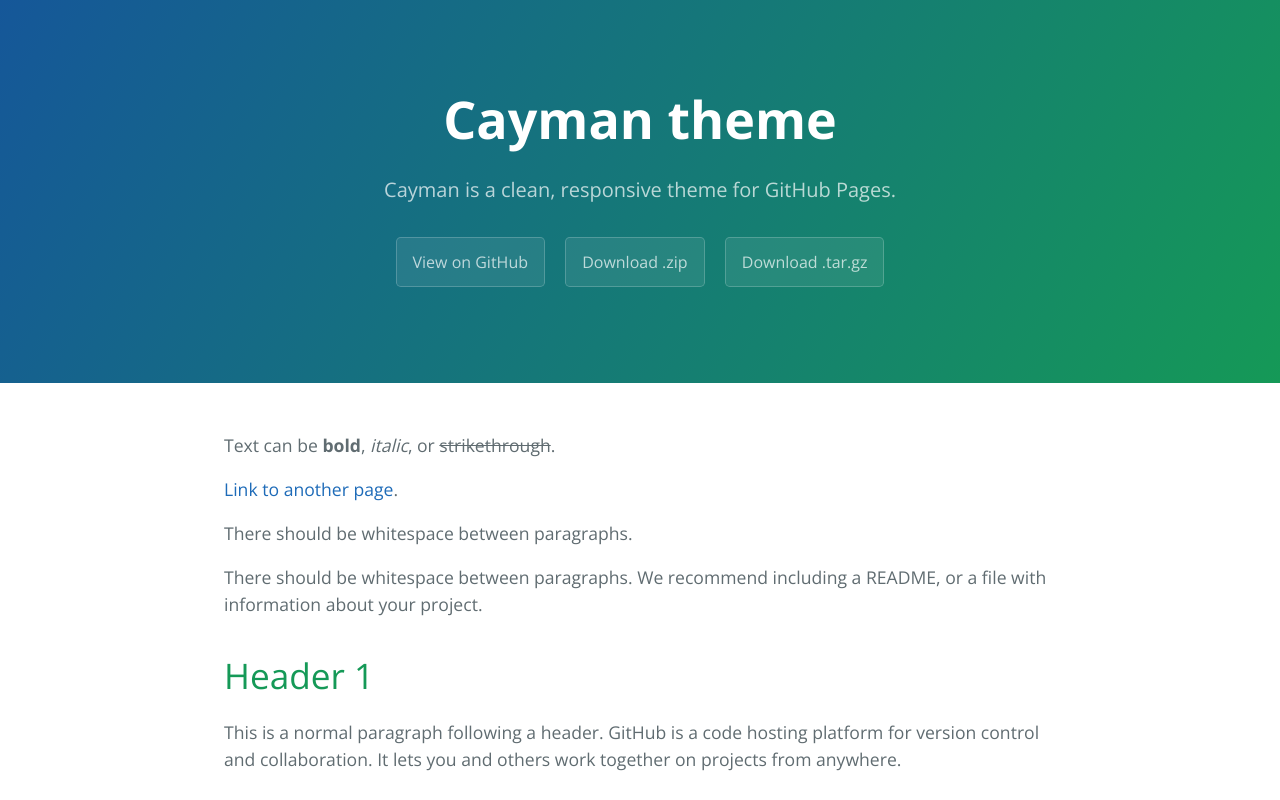
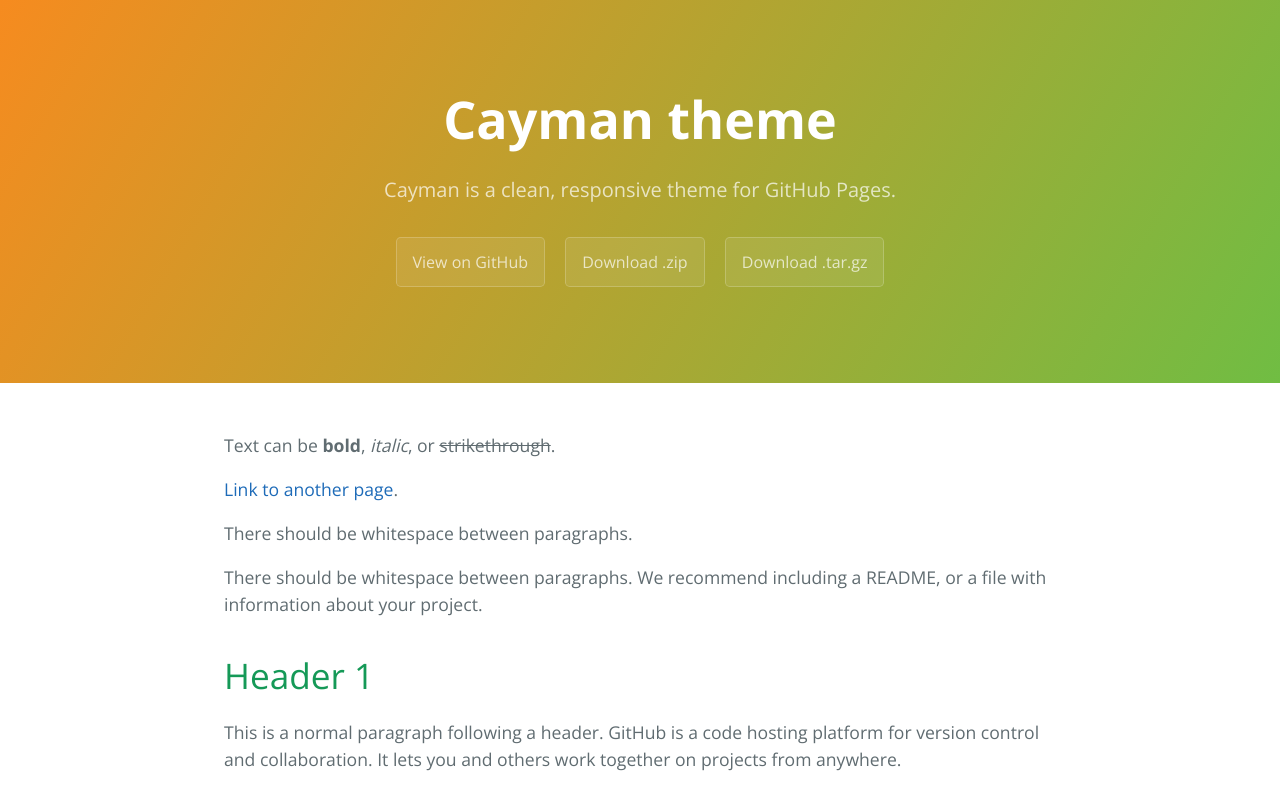
Before and after one commit to dpspec/dpspec.github.io, a plain HTML site: page index.html in a window 1280 px wide. Shown: the top 800 px of the page. Drawn offline with nearby package versions, Linux system fonts and the light colour scheme.

Commit message:
Update style.css

```diff
--- a/assets/css/style.css
+++ b/assets/css/style.css
@@ -591,7 +591,7 @@ a:hover {
     color: #fff;
     text-align: center;
     background-color: #159957;
-    background-image: linear-gradient(120deg, #155799, #159957)
+    background-image: linear-gradient(120deg, #F68B1F, #70BD43)
 }
 
 @media screen and (min-width: 64em) {
```
